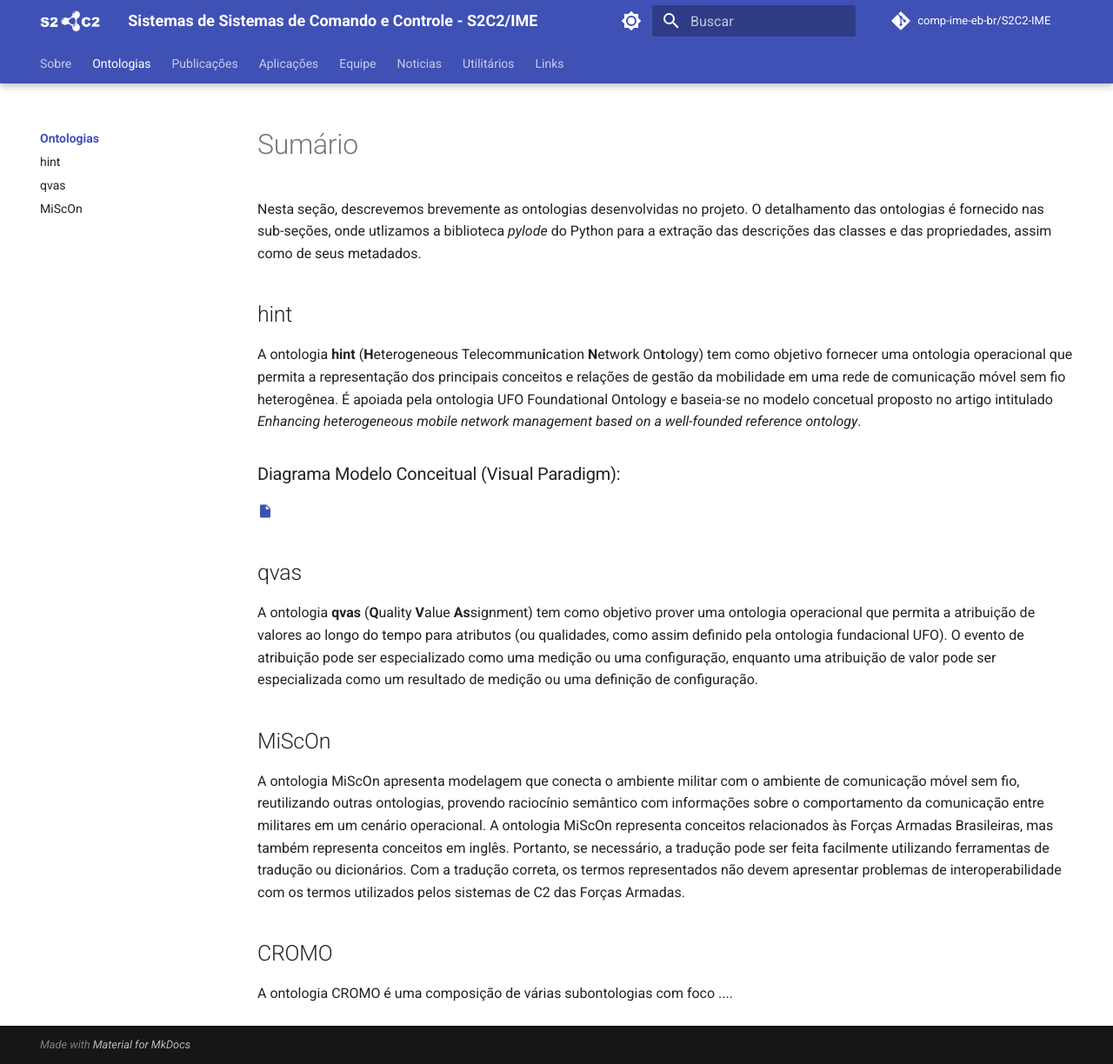
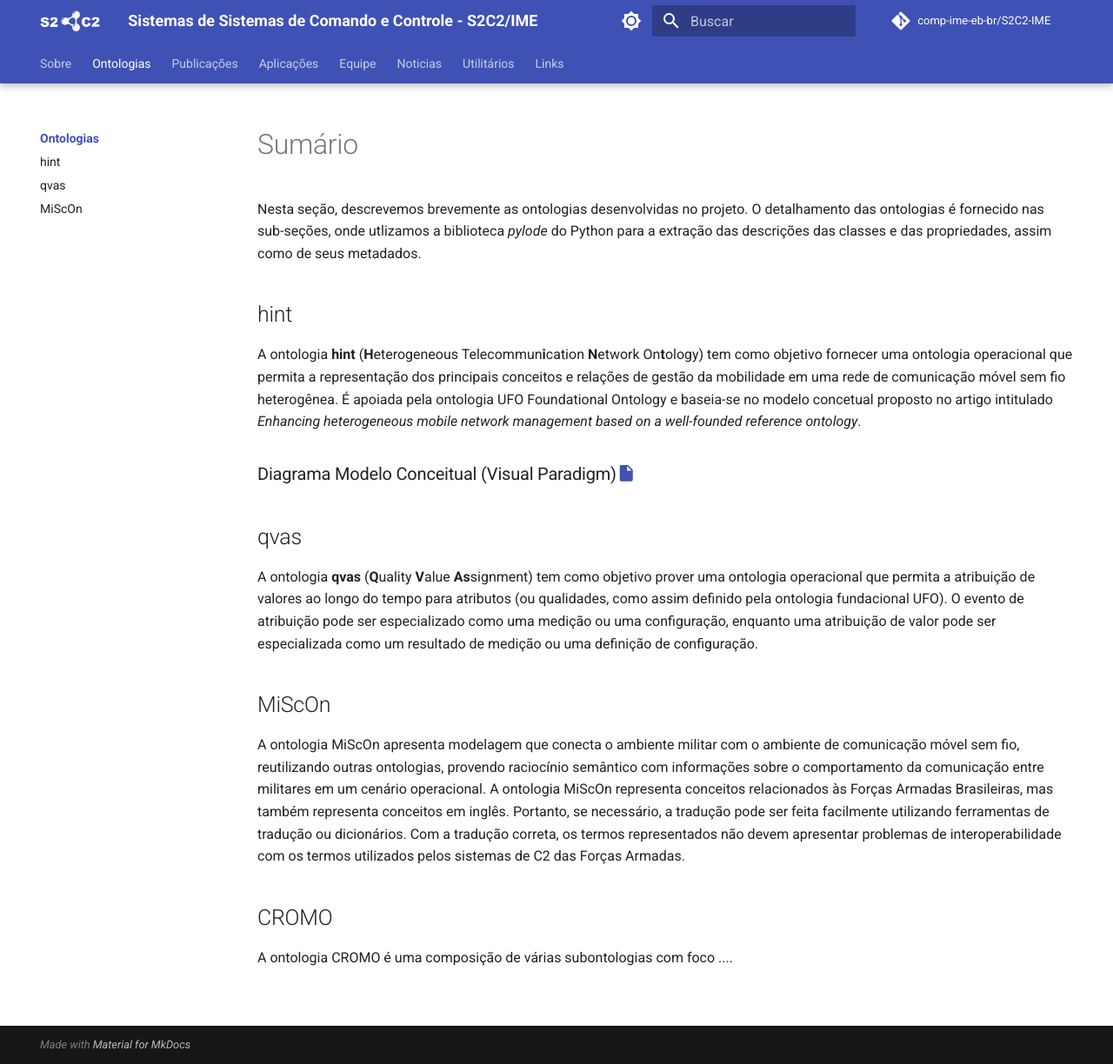
Before and after one commit to comp-ime-eb-br/S2C2-IME, an MkDocs documentation site: the page built from docs/ontodesc/index.md, in a window 1280 px wide and 1224 px high. Shown: the whole window at 87% size. Built offline with MkDocs 1.6.1 and Material for MkDocs 9.7.7, drawn with Linux system fonts in a browser that asks for light colours; comment, search, counter and statistics services are not loaded.

```diff
--- a/docs/ontodesc/index.md
+++ b/docs/ontodesc/index.md
@@ -10,8 +10,7 @@ Nesta seção, descrevemos brevemente as ontologias desenvolvidas no projeto. O
 
 A ontologia **hint** (**H**eterogeneous Telecommun**i**cation **N**etwork On**t**ology)  tem como objetivo fornecer uma ontologia operacional que permita a representação dos principais conceitos e relações de gestão da mobilidade em uma rede de comunicação móvel sem fio heterogênea. É apoiada pela ontologia UFO Foundational Ontology e baseia-se no modelo concetual proposto no artigo intitulado *Enhancing heterogeneous mobile network management based on a well-founded reference ontology*.
 
-### Diagrama Modelo Conceitual (Visual Paradigm):
-[:material-file:{ title="vpp"}](https://github.com/comp-ime-eb-br/S2C2-IME/blob/main/diagrams/hint.vpp?raw=true){:download="hintModel"}
+### Diagrama Modelo Conceitual (Visual Paradigm)[:material-file:{ title="vpp"}](https://github.com/comp-ime-eb-br/S2C2-IME/blob/main/diagrams/hint.vpp?raw=true){:download="hintModel"}
 
 ## qvas
 
```
